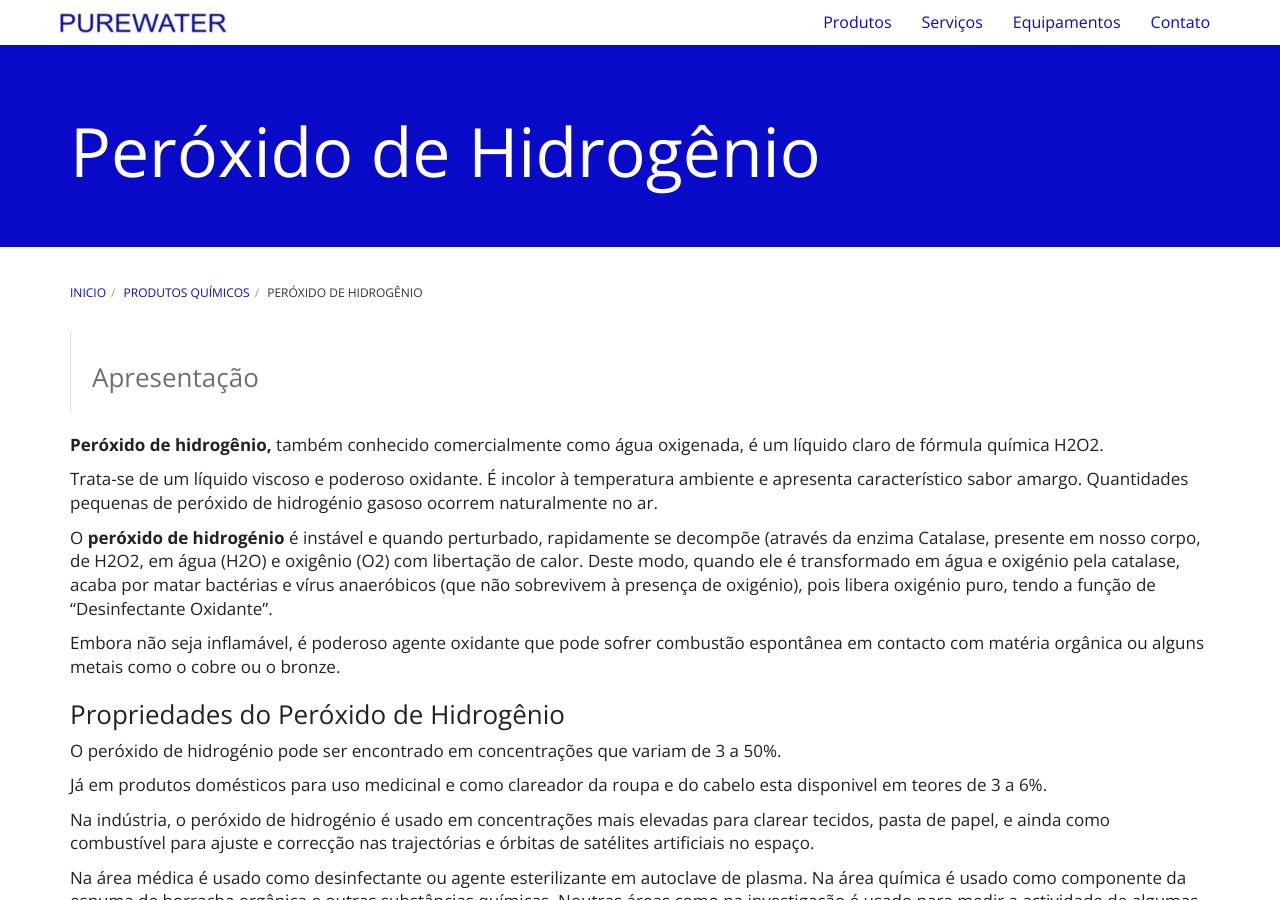
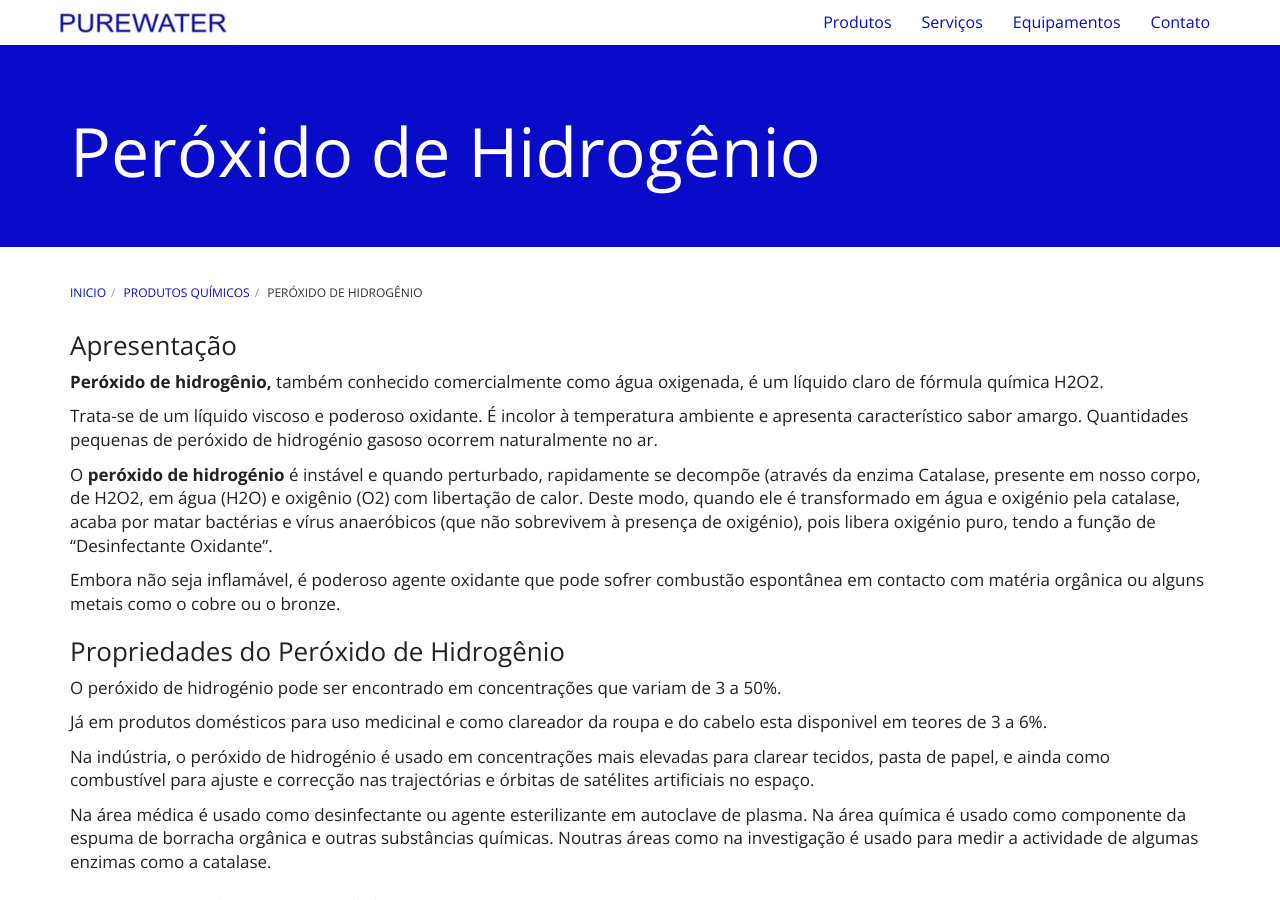
Before and after one commit to purewaterefluentes/purewaterefluentes.github.io, a Jekyll site: the page built from produtos/peroxido-hidrogenio.md, in a window 1280 px wide and 900 px high. Built offline with Jekyll 4.4.1, drawn with Linux system fonts in a browser that asks for light colours; nearby versions of some CDN libraries; library files that are not in the unit come from our copies.

```diff
--- a/produtos/peroxido-hidrogenio.md
+++ b/produtos/peroxido-hidrogenio.md
@@ -5,7 +5,7 @@ title: Peróxido de Hidrogênio
 subtitle:
 ---
 
->### Apresentação
+### Apresentação
 
 **Peróxido de hidrogênio,** também conhecido comercialmente como água oxigenada, é um líquido claro de fórmula química H2O2.
 
```
